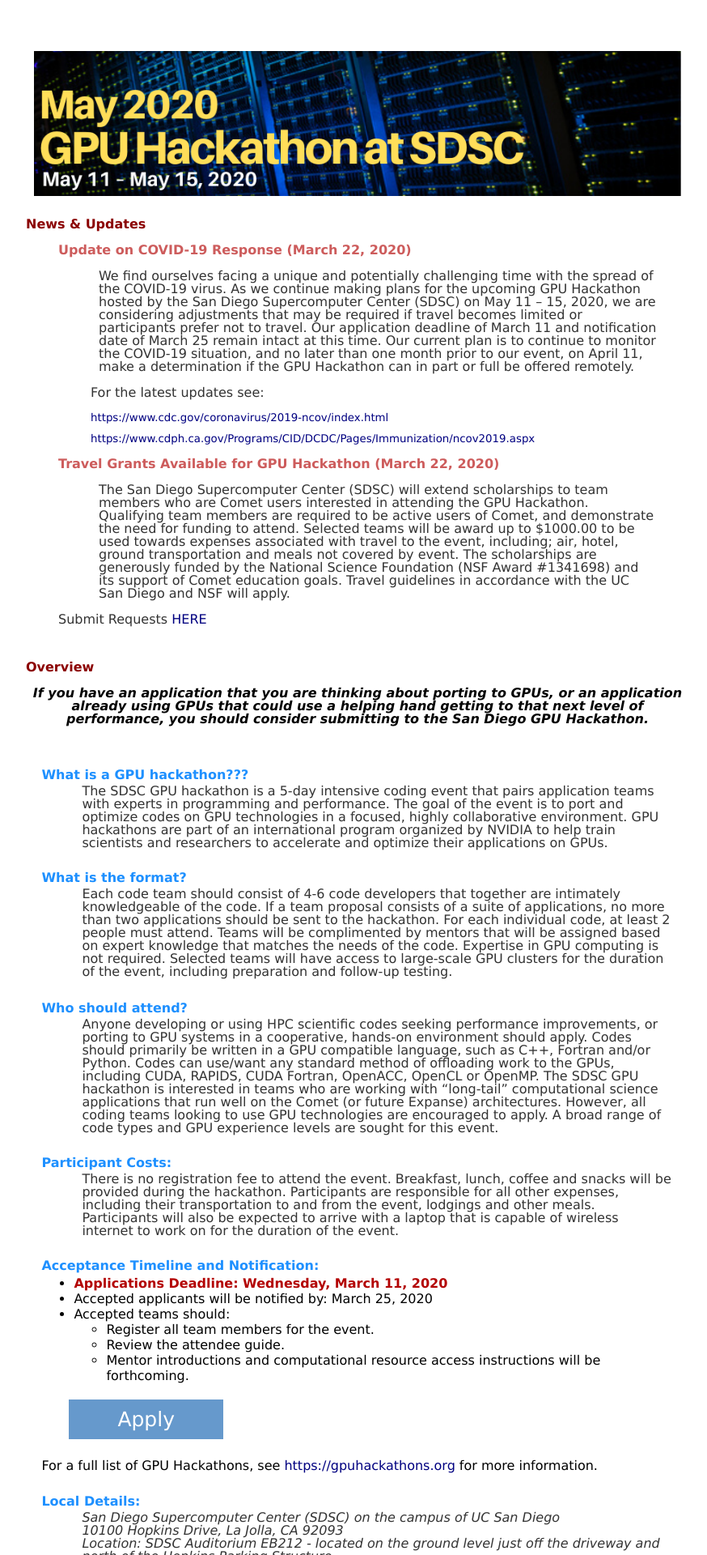
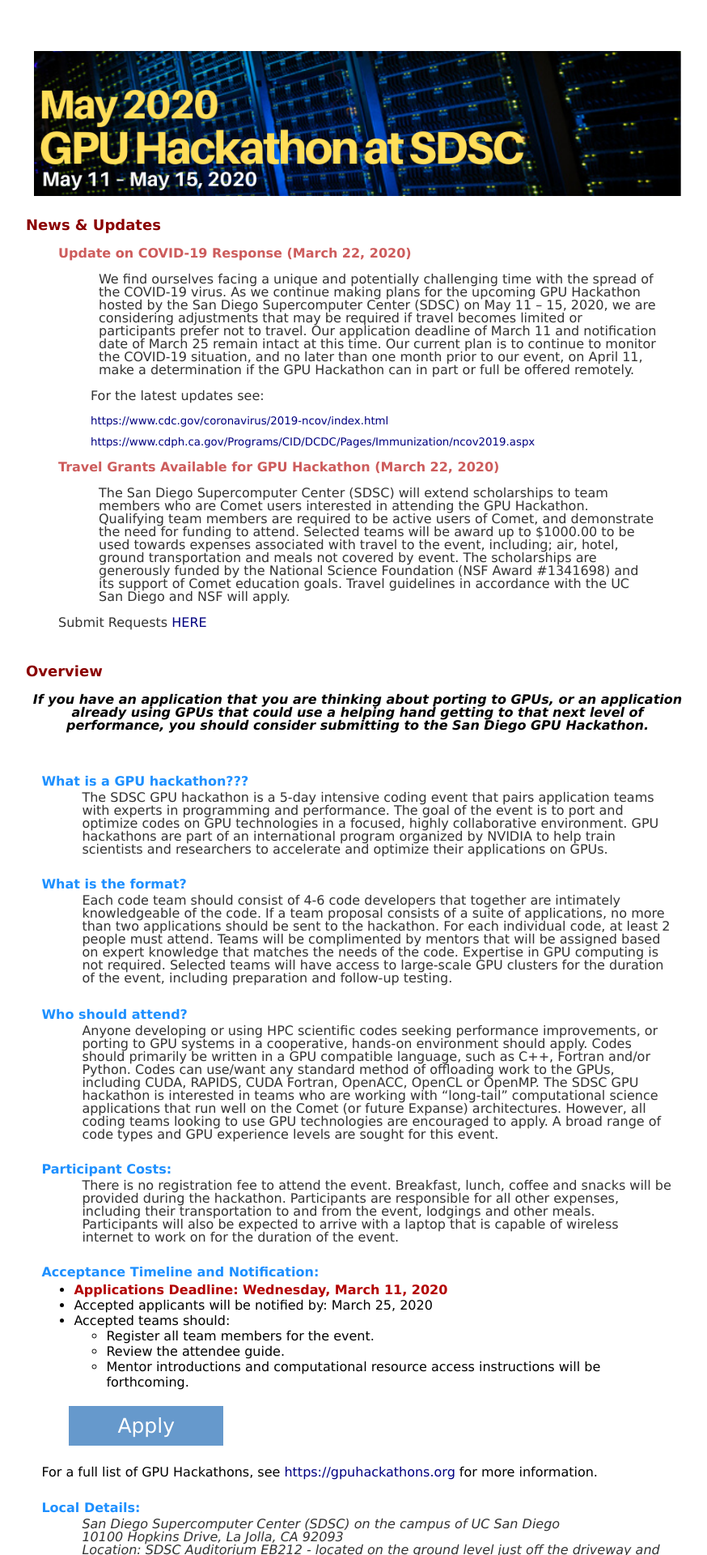
Before and after one commit to sdsc-hpc-training/sdsc-hpc-training.github.io, a Jekyll site: the page built from gpuhackathon/index.html, in a window 1280 px wide. Shown: the top 1920 px of the page at 81% size, without its empty margins (198-1072 px from the left). Built offline with Jekyll 4.4.1, drawn with Linux system fonts in a browser that asks for light colours.

Commit message:
Update gpuhack.css

```diff
--- a/css/gpuhack.css
+++ b/css/gpuhack.css
@@ -39,7 +39,6 @@
 }
 
 p.descr {
-  font-style: large;
   font-style: italic;
   text-align: center;
   color: black;
@@ -56,6 +55,7 @@
   text-align: left;
   color: darkred;
   font-weight: bold;
+font-size: large;
 }
 p.newsitem {
   text-align: left;
```
